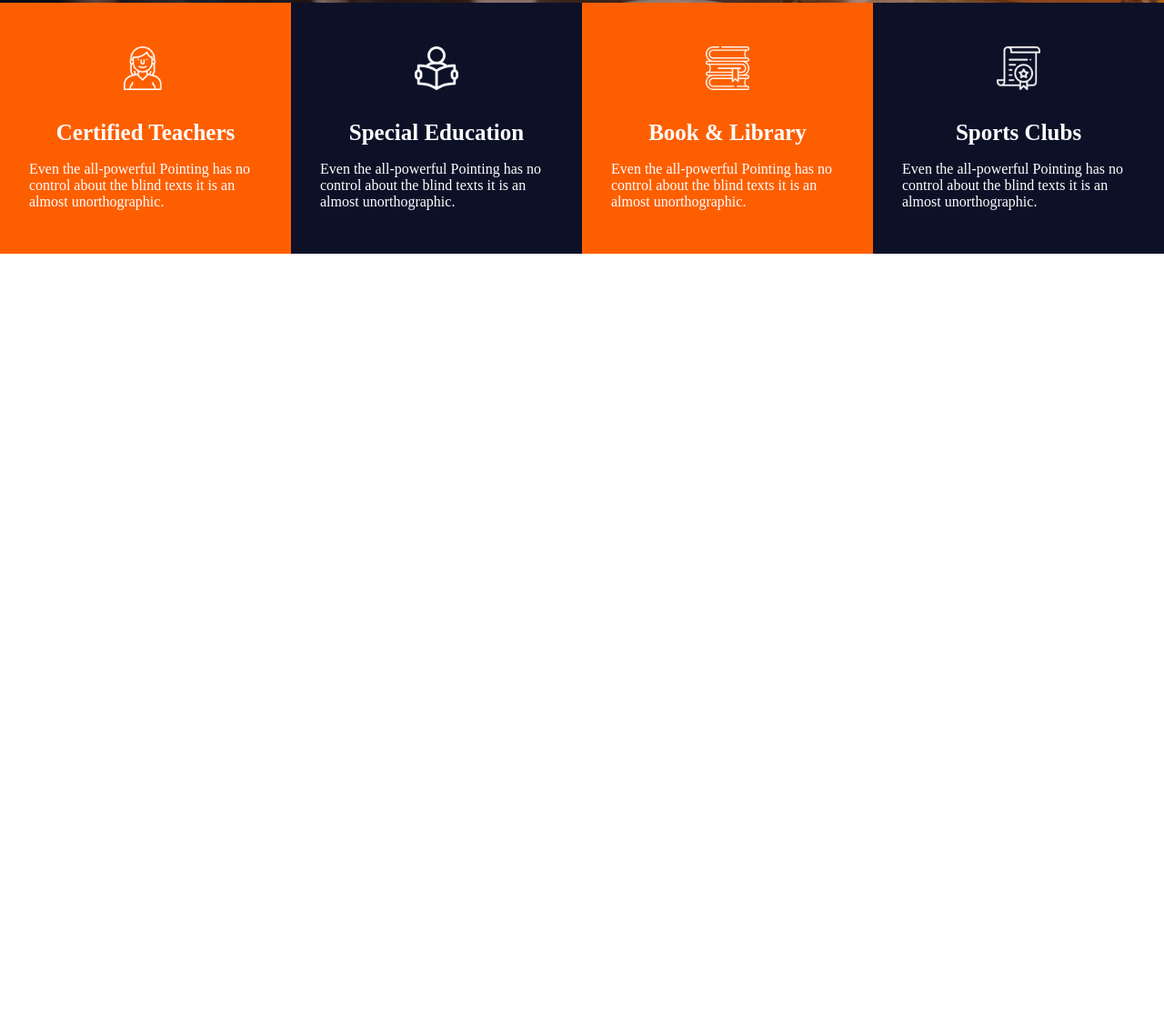
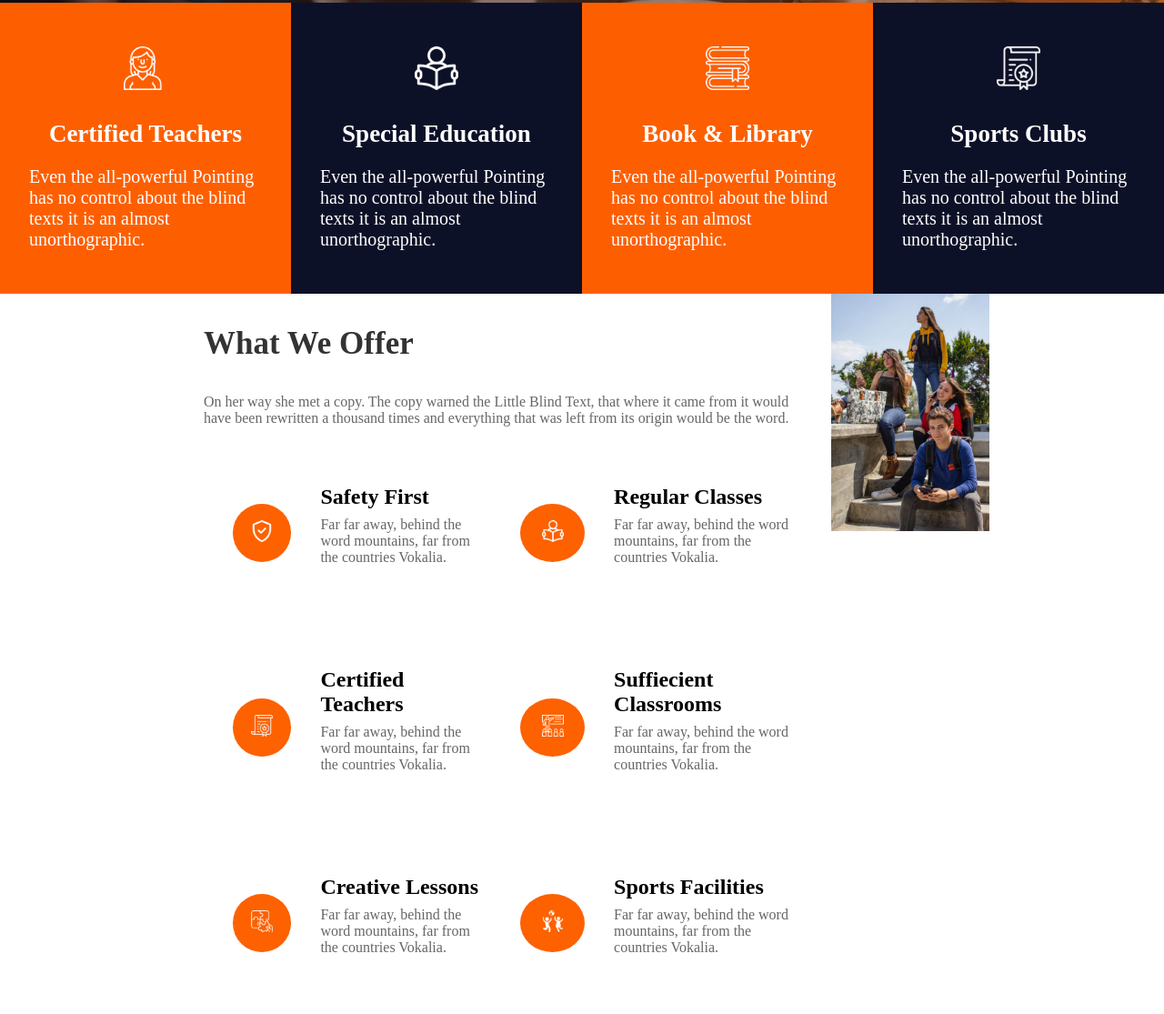
Before and after one commit to syagyesh/Assignment1, a plain HTML site: page index.html in a window 1280 px wide. Shown: the part 776-1891 px from the top of the page at 91% size. Before the commit the page ends 1055 px from the top, so only its background shows below. Drawn offline with Linux system fonts and the light colour scheme.

Commit message:
made till offer

```diff
--- a/index.html
+++ b/index.html
@@ -97,41 +97,83 @@
                 <p>Even the all-powerful Pointing has no control about the blind texts it is an almost unorthographic.              </p>
             </div>
         </div>
-        <!-- <div class="offers">
+        <div class="offers">
             <div class="offer-content">
                 <h2>What We Offer</h2>
                 <p>On her way she met a copy. The copy warned the Little Blind Text, that where it came from it would have been rewritten a thousand times and everything that was left from its origin would be the word.</p>
                 <div class="offer-content-data">
                     <div class="data-1">
+                        <div class="ocd-pic">
+                            <div class="ocd-picture">
+                                <img src="./icons/verified.png" alt="">
+                            </div>
+                        </div>
+                        <div class="ocd-data">
                             <h2>Safety First</h2>
                             <p>Far far away, behind the word mountains, far from the countries Vokalia.</p>
                         </div>
+                    </div>
                     <div class="data-1">
+                        <div class="ocd-pic">
+                            <div class="ocd-picture">
+                                <img src="./icons/study.png" alt="">
+                            </div>
+                        </div>
+                        <div class="ocd-data">
                             <h2>Regular Classes</h2>
                             <p>Far far away, behind the word mountains, far from the countries Vokalia.</p>
                         </div>
+                    </div>
                     <div class="data-1">
+                        <div class="ocd-pic">
+                            <div class="ocd-picture">
+                                <img src="./icons/contract.png" alt="">
+                            </div>
+                        </div>
+                        <div class="ocd-data">
                             <h2>Certified Teachers</h2>
                             <p>Far far away, behind the word mountains, far from the countries Vokalia.</p>
                         </div>
+                    </div>
                     <div class="data-1">
+                        <div class="ocd-pic">
+                            <div class="ocd-picture">
+                                <img src="./icons/education.png" alt="">
+                            </div>
+                        </div>
+                        <div class="ocd-data">
                             <h2>Suffiecient Classrooms</h2>
                             <p>Far far away, behind the word mountains, far from the countries Vokalia.</p>
                         </div>
+                    </div>
                     <div class="data-1">
+                        <div class="ocd-pic">
+                            <div class="ocd-picture">
+                                <img src="./icons/jigsaw.png" alt="">
+                            </div>
+                        </div>
+                        <div class="ocd-data">
                             <h2>Creative Lessons</h2>
                             <p>Far far away, behind the word mountains, far from the countries Vokalia.</p>
                         </div>
+                    </div>
                     <div class="data-1">
+                        <div class="ocd-pic">
+                            <div class="ocd-picture">
+                                <img src="./icons/games.png" alt="">
+                            </div>
+                        </div>
+                        <div class="ocd-data">
                             <h2>Sports Facilities</h2>
                             <p>Far far away, behind the word mountains, far from the countries Vokalia.</p>
+                        </div>
                     </div>
                 </div>
             </div>
             <div class="offer-photo">
                 <img src="./images/about.jpg" alt="">
             </div>
-        </div> -->
+        </div>
         <!-- <div class="university">
             <img src="./images/bg_3.jpg" alt="" id="photo-static">
             <div class="university-content">
--- a/style.css
+++ b/style.css
@@ -40,7 +40,7 @@ header {
 }
 
 .header {
-    width: 55vw;
+    width: 60vw;
     display: flex;
     justify-content: space-between;
     align-items: center;
@@ -76,7 +76,7 @@ header {
 /* ------------------------------------- */
 
 .navbar {
-    width: 55vw;
+    width: 60vw;
     display: flex;
     justify-content: space-between;
     align-items: center;
@@ -189,13 +189,71 @@ header {
 }
 
 .divi > h2 {
-    font-size: 25px;
+    font-size: 27px;
     line-height: 1.2;
 }
 
 .divi > p {
     padding-top: 1em;
-    font-size: 16px;
+    font-size: 20px;
 }
 
 /* --------------------------------------- */
+
+.offers {
+    width: 70vw;
+    display: flex;
+}
+
+.offer-content {
+    margin: 0 2em;
+}
+
+.offer-content > h2 {
+    color: rgba(0, 0, 0, 0.8);
+    margin: 1em 0;
+    font-size: 35px;
+}
+
+.offer-content p {
+    color: #666666;
+    font-weight: 500;
+    font-size: 16px;
+    padding-bottom: 1em;
+}
+
+.ocd-pic {
+    width: 10em;
+    height: 4em;
+    border-radius: 50%;
+    background-color: #fd6100;
+    display: flex;
+    justify-content: center;
+    align-items: center;
+    margin: 0 2em;
+}
+
+.ocd-picture {
+    width: 1.5em;
+}
+
+.data-1 {
+    display: flex;
+    align-items: center;
+    justify-content: space-between;
+}
+
+.ocd-data > p {
+    padding-top: .5em;
+}
+
+.offer-content-data {
+    display: grid;
+    grid-template-columns: 1fr 1fr;
+    row-gap: 6em;
+    padding: 3em 0;
+}
+
+.offer-photo {
+    width: 80em;
+}
```
Also changed, not shown: icons/education.png (added), icons/games.png (added), icons/jigsaw.png (added), icons/verified.png (added). Lines whose indentation alone changed are shown as unchanged.
